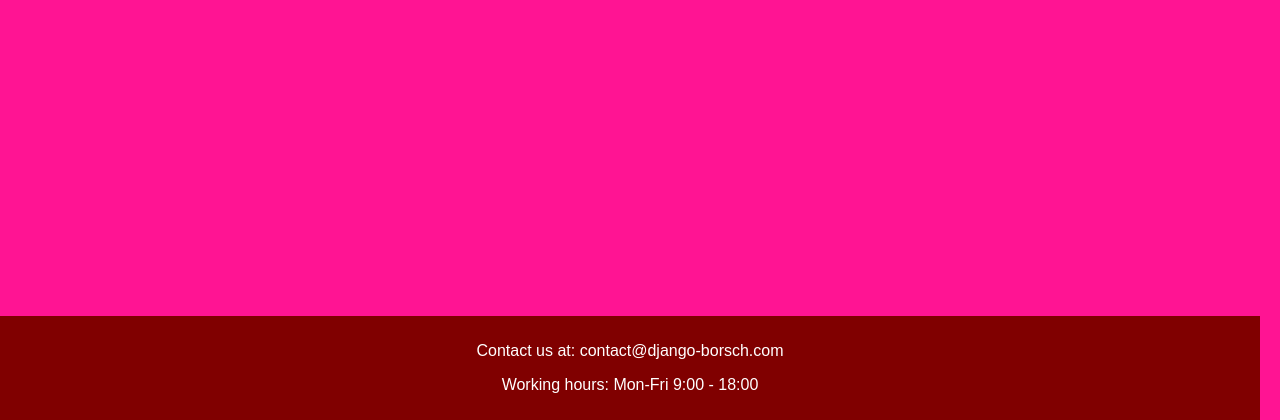
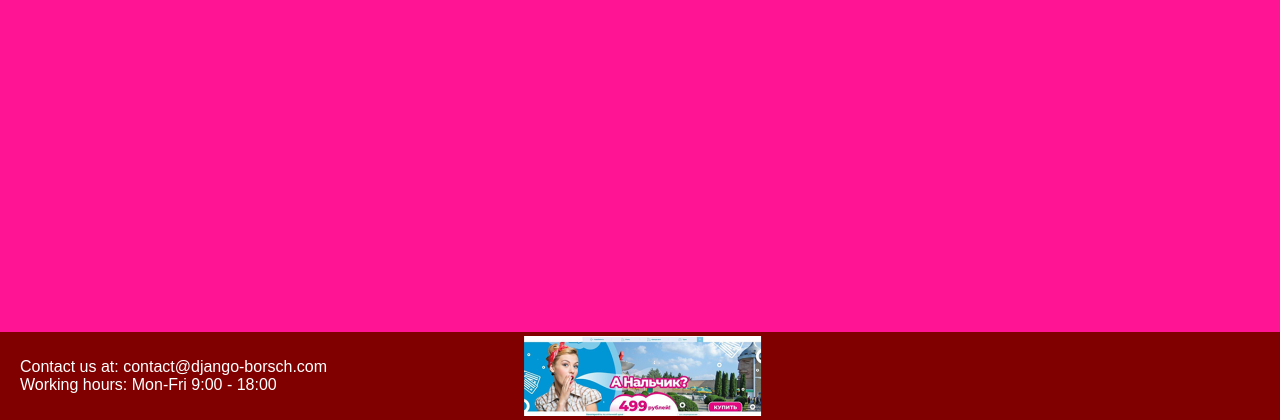
Before and after one commit to Shaitanbabai/DJ01, a Django app: page / in a window 1280 px wide. Shown: the part 380-800 px from the top of the page. Run offline with Django 5.2, Linux system fonts and the light colour scheme.

Commit message:
footer updated

```diff
--- a/One/main/static/main/css/main.css
+++ b/One/main/static/main/css/main.css
@@ -116,16 +116,53 @@ body {
 .footer {
     background-color: maroon;
     color: white;
-    text-align: center;
-    padding: 10px;
-    width: calc(100% - 40px);
+    text-align: left;
+    padding: 10px 10px 10px 20px;
+    width: calc(100% - 25px);
     position: fixed;
     bottom: 0;
     left: 0;
     margin: 0 auto;
+    display: flex;
+    align-items: center;
+    justify-content: space-between;
 }
 
-.footer-image {
-    height: 50px; /* Устанавливаем высоту изображения в футере */
-    margin: 10px 0; /* Отступы сверху и снизу */
+.footer::after {
+    content: '';
+    position: absolute;
+    top: 0;
+    left: 0;
+    width: 100%;
+    height: 100%;
+    background-image: url('{% static 'main/image/An2.png' %}');
+    background-size: cover;
+    background-position: center;
+    opacity: 0.5;
+    z-index: 0;
 }
+
+.footer span,
+.footer img {
+    position: relative;
+    z-index: 1;
+}
+
+.footer .center-image {
+    height: calc(100% - 10px);
+    margin: 10px 0 10px 10px;
+}
+
+.footer .footer-image {
+    height: 80px;
+    margin: 10px 0;
+    position: absolute;
+    left: 50%;
+    transform: translateX(-50%);
+    opacity: 1;
+}
+
+.footer span {
+    font-size: calc(150px * 0.4);
+    font-weight: bold;
+}
--- a/One/main/templates/main/layout.html
+++ b/One/main/templates/main/layout.html
@@ -24,8 +24,9 @@
         </main>
     </div>
     <footer class="footer">
-        <p>Contact us at: contact@django-borsch.com</p>
-        <p>Working hours: Mon-Fri 9:00 - 18:00</p>
+        <p>Contact us at: contact@django-borsch.com
+        <br> Working hours: Mon-Fri 9:00 - 18:00</p>
+        <img src="{% static 'main/image/An2.png' %}" alt="Footer Image" class="footer-image">
     </footer>
 </body>
 </html>
```
Also changed, not shown: One/main/static/main/image/An2.png.
